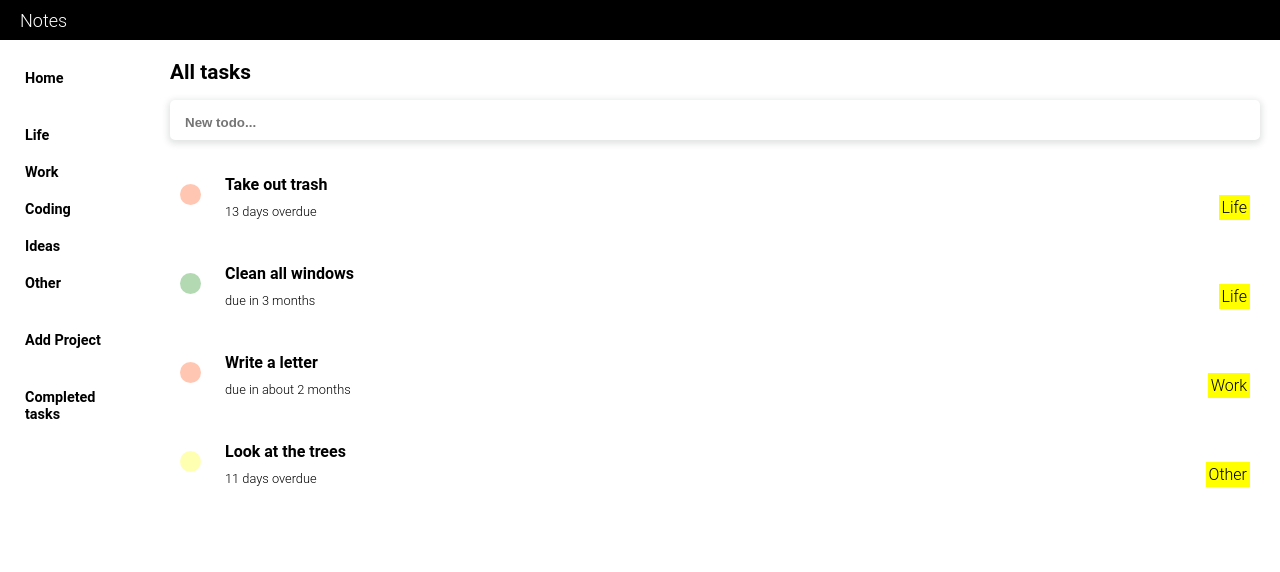
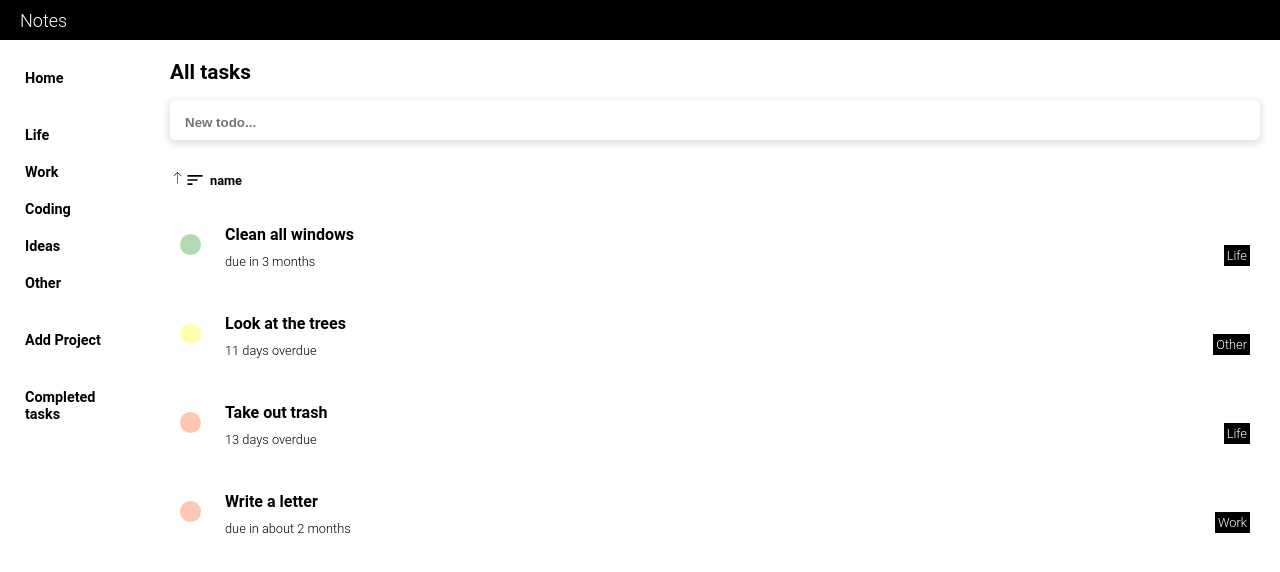
Before and after one commit to pankeku/todo, a website built with webpack: page dist/index.html in a window 1280 px wide. Built offline with nearby package versions, Linux system fonts and the light colour scheme.

Commit message:
add task sorter

```diff
--- a/src/Manager.js
+++ b/src/Manager.js
@@ -78,8 +78,6 @@ function updateTasks() {
 }
 
 function addNewTask(projectId, title, description, dueDate, priority) {
-  console.log(getProjectById(projectId));
-
   addTask(
     getProjectById(projectId),
     createTask(title, description, dueDate, priority)
--- a/src/UI.js
+++ b/src/UI.js
@@ -1,11 +1,12 @@
 import { render as renderNav } from "./ui-modules/nav";
-import { displayProject, render as renderContent } from "./ui-modules/content";
+import { activeSortOption, activeSortOrder, displayProject, render as renderContent } from "./ui-modules/content";
 import { render as renderHeader } from "./ui-modules/header";
 import loadListeners from "./listeners";
 import { getProjectById, getTaskById, projects } from "./Manager";
 import { updateLocalStorage } from "./localStorage";
 
 let activeProject = [];
+
 
 const mainContainer = createHtmlElement("div", null, ["main-container"], null);
 const header = renderHeader();
@@ -15,30 +16,42 @@ let content = renderContent();
 function display(project) {
   activeProject = project;
 
- // sorter(project, 'project', 'down');
+
+ sorter(project, activeSortOption, activeSortOrder);
+
 
   displayProject(project);
   updateLocalStorage();
 }
 
-function sortByName(project) {
-  sorter(project, 'title', 'up');
-}
+function sorter(project, setting, order) {
+  project.tasks.sort((a, b) => {
 
-function sorter(project, setting, order) {
-  activeProject.tasks.sort((a, b) => {
+    let titleA;
+    let titleB;
 
-    if (setting == 'project') {
+    if (setting === 'name') {
+       titleA = a['title'].toUpperCase();
+      titleB = b['title'].toUpperCase();
+    }
+
+    if (setting === 'priority') {
+      titleA = a['priority'];
+      titleB = b['priority'];
+    }
+
+    if (setting === 'date') {
+      titleA = a['dueDate'];
+      titleB = b['dueDate'];
+    }
+
+    if (setting === 'project') {
       titleA = getProjectById(a.project).title.toUpperCase();
       titleB = getProjectById(b.project).title.toUpperCase();
     }
 
-    let titleA = a[setting].toUpperCase();
-    let titleB = b[setting].toUpperCase();
 
-
-
-    if (order == 'down') {
+    if (order == 'descending') {
       const temp = titleA;
       titleA = titleB;
       titleB = temp;
--- a/src/listeners.js
+++ b/src/listeners.js
@@ -21,6 +21,10 @@ import {
   setCheckBoxColor,
   setCheckBoxOutlineColor,
   projectSelector,
+  generateSorterElement,
+  expandSorterOptions,
+  changeSortCriteria,
+  changeSortOrder,
 } from "./ui-modules/content";
 import { updateNav } from "./ui-modules/nav";
 
@@ -63,6 +67,16 @@ export default function loadListeners() {
   });
 
   content.addEventListener("click", (event) => {
+
+    if(event.target.classList.contains('sort-arrow')) {
+
+      changeSortOrder(event.target);
+    }
+
+    if (event.target.className === 'sort-option') {
+      changeSortCriteria(event.target);
+    }
+
     if (
       event.target.className === "newtask-priority" &&
       event.target.closest(".task") !== null
@@ -78,10 +92,14 @@ export default function loadListeners() {
       setCheckBoxOutlineColor(checkbox, task);
     }
 
-    if (event.target.className === 'project-select' && event.target.closest('.task') !== null) {
+    if (
+      event.target.className === "project-select" &&
+      event.target.closest(".task") !== null
+    ) {
       const taskElement = event.target.closest(".task");
       const task = getTaskById(taskElement.id);
-      const newProjectId = event.target.options[event.target.options.selectedIndex].id;
+      const newProjectId =
+        event.target.options[event.target.options.selectedIndex].id;
       moveTask(task, newProjectId);
     }
 
@@ -120,12 +138,10 @@ export default function loadListeners() {
       const project = getProjectById(event.target.closest(".project").id);
       project.title = event.target.textContent;
 
-      console.log(project.title);
     }
 
     if (event.target.className === "task-title") {
       let task = getTask(event);
-      console.log(task);
       task.title = event.target.textContent;
     }
     if (event.target.className === "description") {
@@ -152,18 +168,19 @@ export default function loadListeners() {
         let task = getTaskById(taskElement.id);
         task.dueDate = date.value;
 
-        console.log(task.dueDate);
       }
     }
   });
 
   content.addEventListener("mouseover", (e) => {
+
     if (e.target.className === "task") {
       const task = getTaskById(e.target.id);
       const checkbox = e.target.querySelector(".complete");
       setCheckBoxOutlineColor(checkbox, task);
     }
   });
+
 
   content.addEventListener("focusout", (event) => {
     if (event.target.className === "project-title editing") {
@@ -183,13 +200,9 @@ export default function loadListeners() {
       projectTitle.classList.add("editing");
     }
 
-    if (event.target.className === 'project-remove') {
+    if (event.target.className === "project-remove") {
       const id = event.target.closest(".project").id;
       removeProject(id);
-    }
-
-    if (event.target.className === 'assigned-project' && event.target.closest('.task--expanded')) {
-      /* event.target.replaceWith(projectSelector()); */
     }
 
     if (event.target.className === "newtask-date") {
--- a/src/localStorage.js
+++ b/src/localStorage.js
@@ -20,7 +20,6 @@ function getProjectNumber() {
 function getNumber(key) {
 
   if (!localStorage.getItem(key)) {
-    console.log('RETURNING 1')
     return 1;
   }
 
--- a/src/style.css
+++ b/src/style.css
@@ -65,7 +65,8 @@ body {
   align-items: center;
 }
 
-.newtask-right-wrapper, .close-wrapper {
+.newtask-right-wrapper,
+.close-wrapper {
   width: 50%;
 }
 
@@ -82,7 +83,6 @@ body {
 
 .task-close {
   font-size: 0.8rem;
-
 }
 
 .date-label {
@@ -96,8 +96,6 @@ body {
 .project-select-label {
   content: url(../static/icons/folder.svg);
 }
-
-
 
 .text-bar {
   font-weight: 700;
@@ -205,17 +203,86 @@ input:focus {
   gap: 10px;
 }
 
+.project-header {
+  display: flex;
+}
+
 .project-title-wrapper {
   display: flex;
   gap: 5px;
+  width: 50%;
 }
+
+.project-sorter-wrapper {
+  display: flex;
+  gap: 5px;
+  align-items: center;
+  width: 100%;
+  margin-top: 20px;
+}
+
+.sort-icons-wrapper {
+  display: flex;
+
+}
+
+.sort-arrow {
+  content: url(../static/icons/arrow.svg);
+  width: 15px;
+  height: 15px;
+  cursor:pointer;
+
+}
+
+.sort-arrow--up {
+  transform: rotate(180deg);
+}
+
+.sort-label {
+  content: url(../static/icons/sort.svg);
+  width: 20px;
+  height: 20px;
+}
+
+.project-sorter {
+  overflow: hidden;
+  display: flex;
+  gap: 20px;
+  transition: all 0.1s;
+}
+
+.project-sorter:hover {
+  gap: 5px;
+}
+
+#selected {
+  display: block;
+  font-weight: 700;
+}
+
+.sort-option {
+  font-size: 0.8rem;
+  cursor: pointer;
+  display: none;
+}
+
+.sort-option:hover {
+  font-weight: 700;
+  text-decoration: underline;
+}
+
+.project-sorter:hover .sort-option {
+  display: flex;
+}
+
 .project-title {
   font-size: 1.3rem;
   font-weight: 700;
   height: 30px;
 }
 
-.project-title-edit, .project-remove {
+.project-title-edit,
+.project-remove {
   display: none;
   width: 15px;
   height: 15px;
@@ -230,7 +297,7 @@ input:focus {
 }
 
 .project-title-wrapper:hover :is(.project-title-edit, .project-remove) {
-display: block;
+  display: block;
 }
 
 .editing {
@@ -280,7 +347,6 @@ input[type="checkbox"] {
 }
 
 input[type="checkbox"]:hover {
-
   background-image: var(--check-icon);
 }
 
@@ -323,7 +389,7 @@ select:hover {
 }
 
 .priority-label {
-  content: url(../static/icons/priority.svg)
+  content: url(../static/icons/priority.svg);
 }
 
 .date-priority-wrapper {
@@ -429,8 +495,11 @@ textarea {
 }
 
 .assigned-project {
-  font-size: 1rem;
-  background-color: yellow;
+  cursor: default;
+  user-select: none;
+  font-size: 0.8rem;
+  background-color: black;
+  color: white;
   width: fit-content;
   height: fit-content;
   padding: 3px;
--- a/src/ui-modules/content.js
+++ b/src/ui-modules/content.js
@@ -1,22 +1,18 @@
-import {
-  getProjectById,
-  getProjectIndex,
-  getProjectsTitles,
-  projects,
-} from "../Manager";
-import { activeProject, createHtmlElement, makeEditable } from "../UI";
-import isToday from "date-fns/isToday";
+import { getProjectById, getProjectsTitles } from "../Manager";
+import { activeProject, createHtmlElement, makeEditable, update } from "../UI";
 import { parseISO, formatDistanceToNow, isBefore } from "date-fns";
 import { config, priorityBorderColors, priorityColors } from "../config";
 
 const content = createHtmlElement("div", null, ["content"], null);
+let sortOptions = ["name", "priority", "date", "project"];
+let activeSortOption = "name";
+let activeSortOrder = 'ascending';
 
 function render() {
   return content;
 }
 
 function task() {
-
   const newTaskContainer = createHtmlElement(
     "div",
     null,
@@ -38,7 +34,7 @@ function task() {
   newTaskContainer.append(container);
   container.appendChild(textBar);
 
-return newTaskContainer;
+  return newTaskContainer;
 }
 
 function createDateInput(date) {
@@ -144,10 +140,10 @@ function handler() {
 }
 
 function selectProjectForTask(selectorElement, task) {
-  const options = selectorElement.querySelector('.project-select').options;
+  const options = selectorElement.querySelector(".project-select").options;
   for (let option in options) {
     if (options[option].id == task.project) {
-      options[option].setAttribute('selected', '');
+      options[option].setAttribute("selected", "");
     }
   }
 }
@@ -184,12 +180,11 @@ function projectSelector() {
         ["value", title],
       ]);
 
-       if (projectId == activeProject.id) {
+      if (projectId == activeProject.id) {
         option.setAttribute("selected", "");
       }
 
       if (projectId == -1) {
-
       }
 
       projectSelect.appendChild(option);
@@ -259,6 +254,8 @@ function displayProject(project) {
 
   if (!isCompletedTasksProject(element)) element.append(task());
 
+  element.appendChild(generateSorterElement());
+
   element.appendChild(createTasks(project));
 
   content.appendChild(element);
@@ -278,24 +275,82 @@ function projectGenerator(project) {
     null
   );
 
+  const headerWrapper = createHtmlElement("div", null, ["project-header"]);
+
   const titleWrapper = createHtmlElement("div", null, [
     "project-title-wrapper",
   ]);
+
   const projectTitle = createHtmlElement(
     "div",
     null,
     ["project-title"],
     project.title
   );
-
   titleWrapper.append(projectTitle);
 
-  projectElement.appendChild(titleWrapper);
+  headerWrapper.append(titleWrapper);
+
+  projectElement.appendChild(headerWrapper);
 
   projectTitleEditable(titleWrapper);
   projectRemove(titleWrapper);
 
   return projectElement;
+}
+
+function generateSorterElement() {
+  const sorterWrapper = createHtmlElement("div", null, [
+    "project-sorter-wrapper",
+  ]);
+
+  const sorter = createHtmlElement("div", "sorter", ["project-sorter"]);
+
+  const wrapper = createHtmlElement('div', null, ['sort-icons-wrapper']);
+  const sortArrow = createHtmlElement('div', null, ['sort-arrow']);
+
+  if (activeSortOrder === 'ascending') {
+    sortArrow.classList.add('sort-arrow--up');
+  }
+
+  const sortLabel = createHtmlElement("label", null, ["sort-label"], null, [
+    ["for", sorter.id],
+  ]);
+
+  wrapper.append(sortArrow, sortLabel);
+
+  sortOptions = sortOptions.filter((item) => item !== activeSortOption);
+  sortOptions.unshift(activeSortOption);
+
+  sortOptions.forEach((option) => {
+    const sortOption = createHtmlElement("div", null, ["sort-option"], option);
+    if (option == activeSortOption) sortOption.id = "selected";
+    sorter.append(sortOption);
+  });
+
+  sorterWrapper.append(wrapper, sorter);
+
+  return sorterWrapper;
+}
+
+function changeSortOrder() {
+
+  if (activeSortOrder === 'ascending') {
+    activeSortOrder = 'descending';
+    update();
+
+    return;
+  }
+
+  activeSortOrder = 'ascending';
+  update();
+}
+
+function changeSortCriteria(element) {
+  content.querySelector("#selected").id = "";
+  element.id = "selected";
+  activeSortOption = element.textContent;
+  update();
 }
 
 function projectTitleEditable(titleElement) {
@@ -317,7 +372,6 @@ function projectTitleEditable(titleElement) {
 }
 
 function projectRemove(titleElement) {
-
   if (
     titleElement.closest(".project").id == -1 ||
     titleElement.closest(".project").id == config.done.id
@@ -325,12 +379,7 @@ function projectRemove(titleElement) {
     return;
   }
 
-  const projectRemove = createHtmlElement(
-    "div",
-    null,
-    ["project-remove"],
-    ''
-  );
+  const projectRemove = createHtmlElement("div", null, ["project-remove"], "");
 
   titleElement.appendChild(projectRemove);
 }
@@ -508,5 +557,8 @@ export {
   expandTask,
   setCheckBoxColor,
   setCheckBoxOutlineColor,
-  projectSelector
+  projectSelector,
+  generateSorterElement,
+  changeSortCriteria,
+  activeSortOption,changeSortOrder, activeSortOrder
 };
```
Also changed, not shown: static/icons/arrow.svg (added), static/icons/sort.svg (added).
